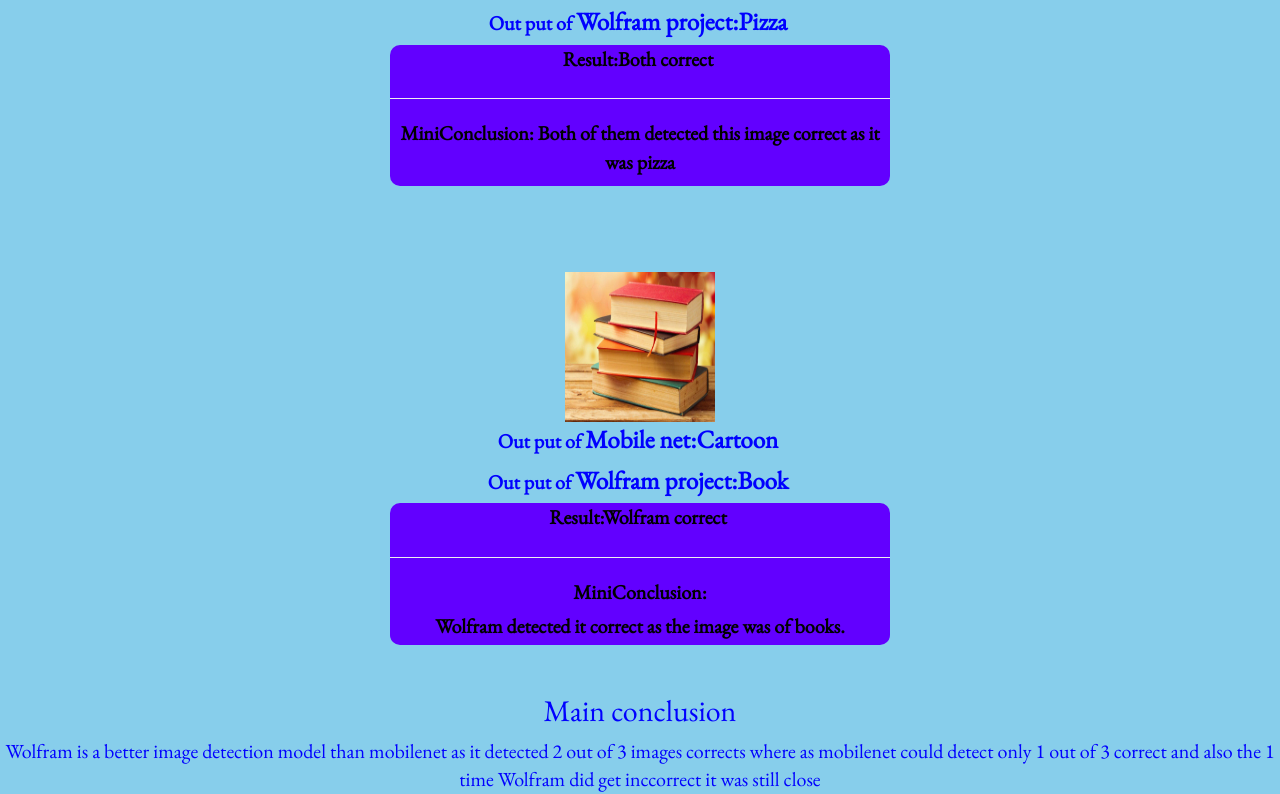
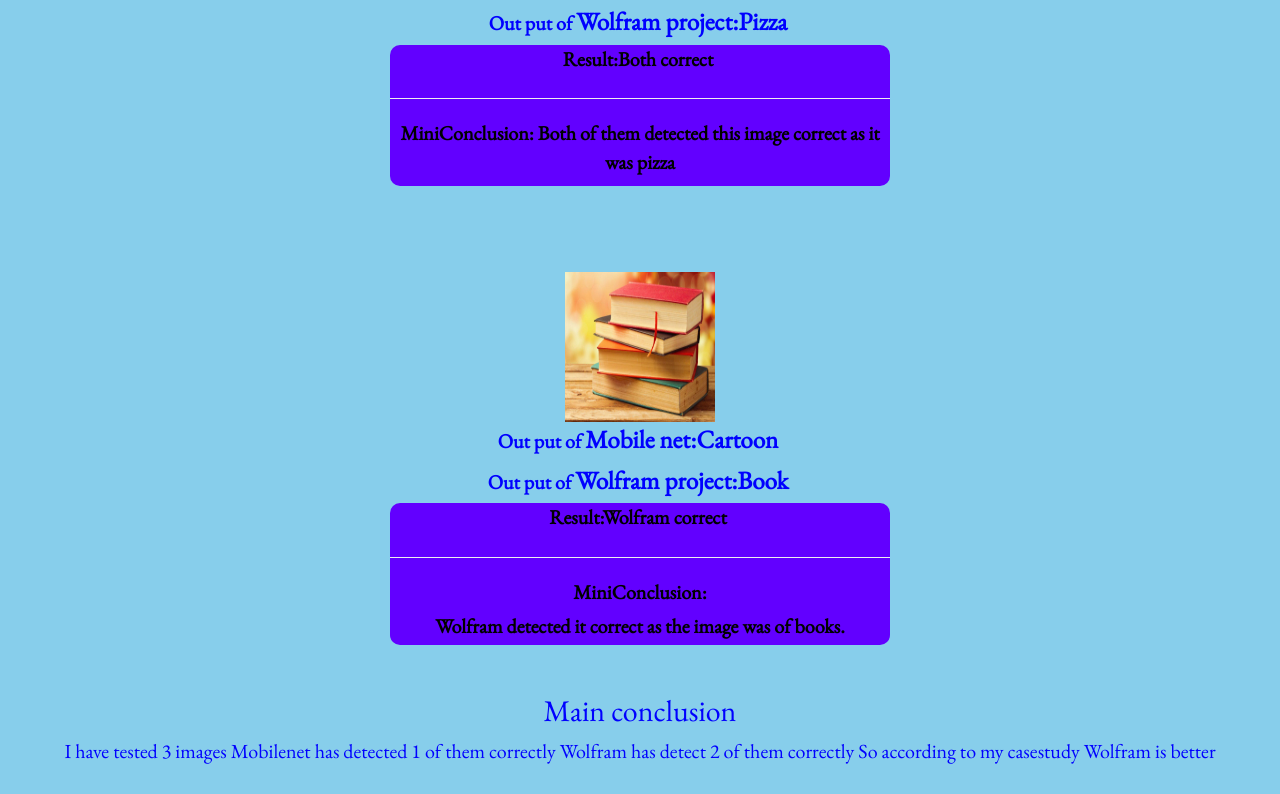
Before and after one commit to 123arnav/caseStudy, a plain HTML site: page index.html in a window 1280 px wide. Shown: the part 887-1681 px from the top of the page. After the commit the page ends 1652 px from the top, so only its background shows below. Drawn offline with nearby package versions, Linux system fonts and the light colour scheme.

Commit message:
Add files via upload

```diff
--- a/index.html
+++ b/index.html
@@ -108,7 +108,11 @@
         </div>
         <br>
         <h2>Main conclusion</h2>
-        <span id="main_conclusion">Wolfram is a better image detection model than mobilenet as it detected 2 out of 3 images corrects where as mobilenet could detect only 1 out of 3 correct and also the 1 time Wolfram did get inccorrect it was still close</span>
+        <span id="main_conclusion">I have tested 3 images
+            Mobilenet has detected 1 of them correctly
+            Wolfram has detect 2 of them correctly
+            So according to my casestudy Wolfram is better
+        </span>
 </center>
 </body>
 </html>
```
